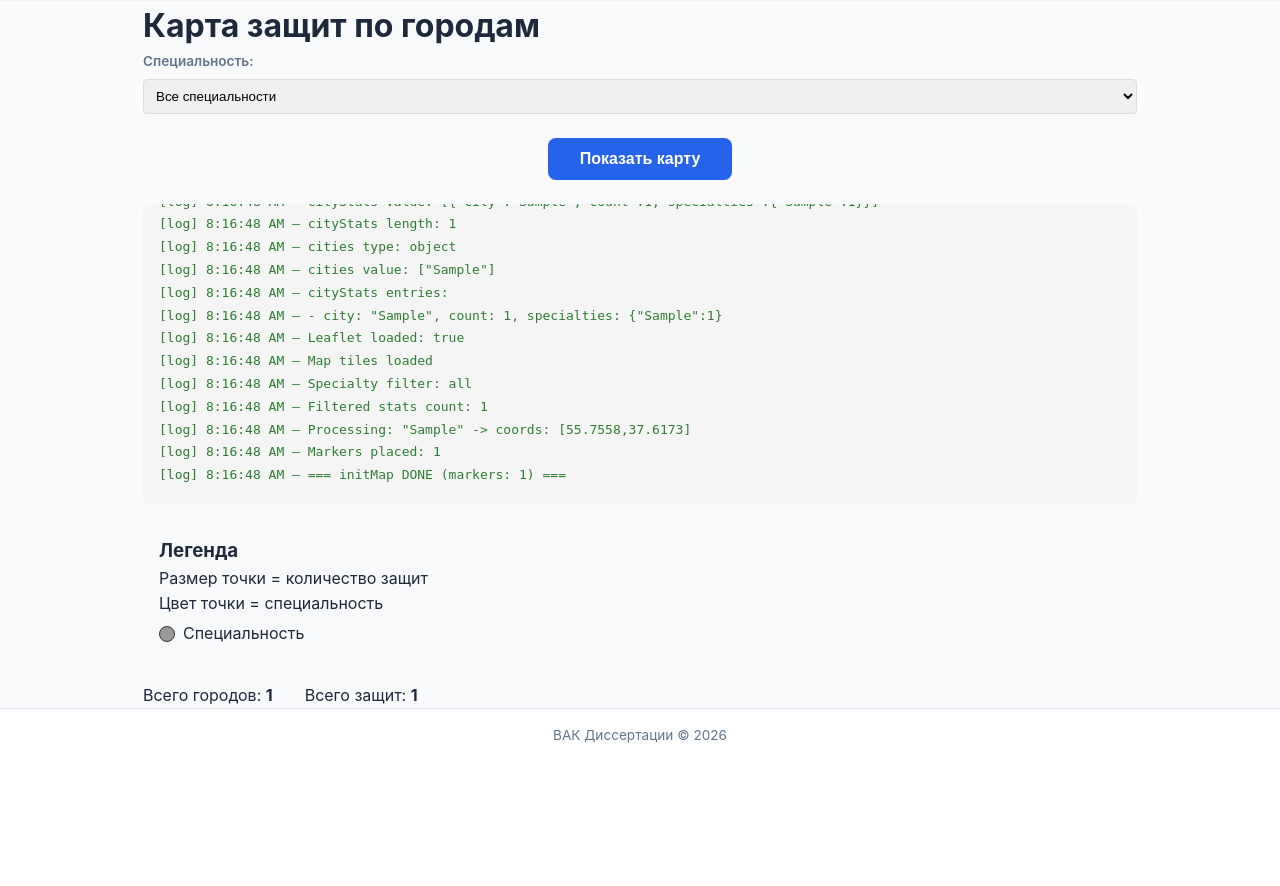
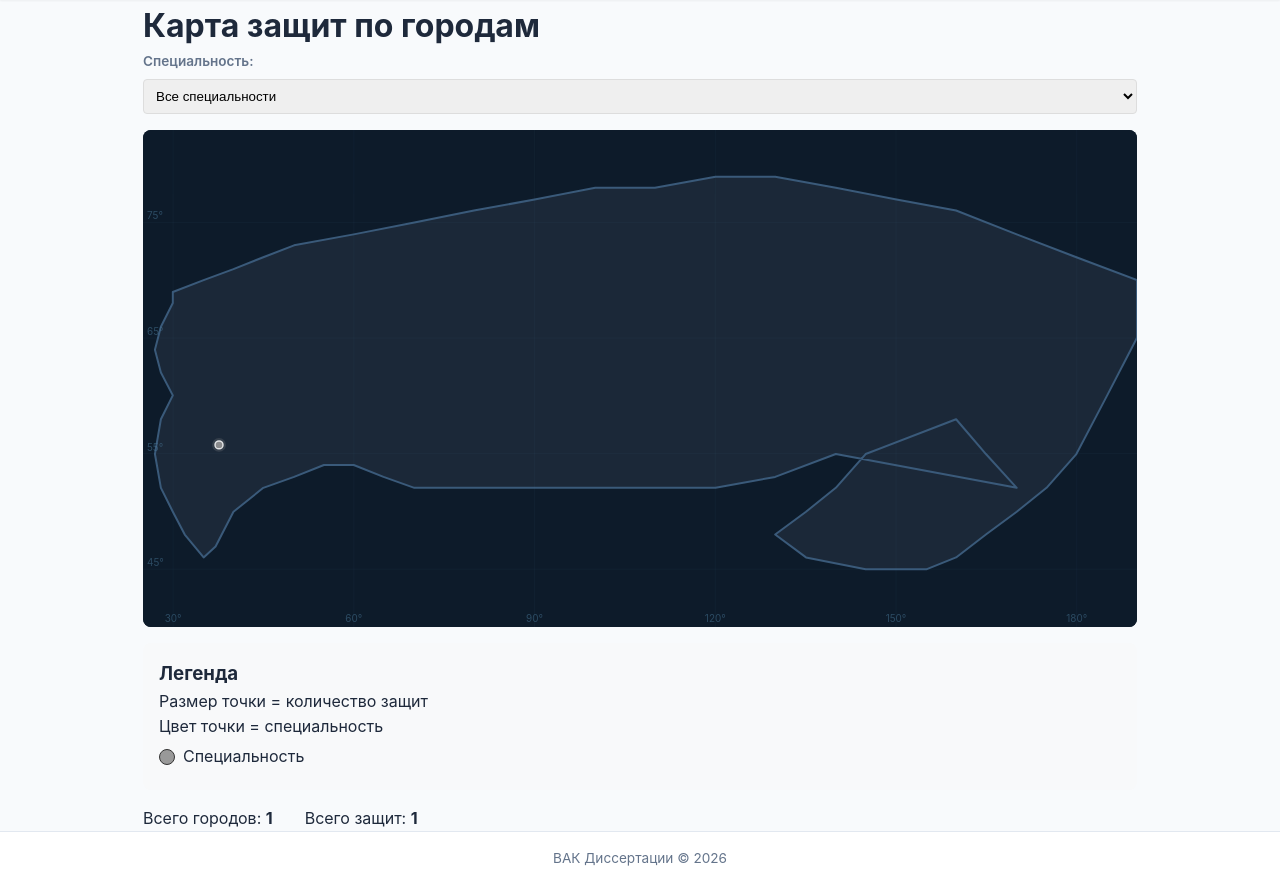
Before and after one commit to danil1online/PySciSeaRes, a Flask app: page /map in a window 1280 px wide. Shown: the part 61-947 px from the top of the page. Before the commit the page ends 804 px from the top, so only its background shows below. Run offline with Flask 3, Linux system fonts and the light colour scheme; the visitor is signed in with stand-in values (Sample User, id 1); tables that the repository leaves empty hold one stand-in row (values such as "Sample post").

Commit message:
fix: fully offline SVG map of Russia with markers
- Replaced Leaflet (requires internet) with pure SVG map
- Russia outline drawn from approximate equirectangular projection
- Markers positioned using real lat/lng → SVG coords
- Grid lines (lat/lng) for orientation
- Tooltips on hover, click opens detail page
- Specialty filter still works
- Zero external dependencies - fully offline

```diff
--- a/templates/map.html
+++ b/templates/map.html
@@ -1,13 +1,5 @@
 {% extends "base.html" %}
 {% block title %}Карта защит{% endblock %}
-{% block extra_head %}
-<link rel="stylesheet" href="https://unpkg.com/leaflet@1.9.4/dist/leaflet.css"
-      integrity="sha256-p4NxAoJBhIIN+hmNHrzRCf9tD/miZyoHS5obTRR9BMY="
-      crossorigin=""/>
-<script src="https://unpkg.com/leaflet@1.9.4/dist/leaflet.js"
-        integrity="sha256-20nQCchB9co0qIjJZRGuk2/Z9VM+kNiyxNV1lvTlZBo="
-        crossorigin=""></script>
-{% endblock %}
 {% block content %}
 <div class="map-page">
     <h1>Карта защит по городам</h1>
@@ -21,13 +13,7 @@
         </div>
     </div>
 
-    <div style="text-align: center; margin: 24px 0;">
-        <button id="show-map-btn" class="btn btn-primary" style="padding: 12px 32px; font-size: 16px;">Показать карту</button>
-    </div>
-
-    <div id="map-debug" style="margin: 16px 0; padding: 16px; background: #f5f5f5; border-radius: 8px; font-family: monospace; font-size: 13px; max-height: 300px; overflow-y: auto; display: none;"></div>
-
-    <div id="map-container" style="height: 70vh; border-radius: 8px; overflow: hidden; margin-top: 16px; display: none;"></div>
+    <div id="map-container" style="position: relative; width: 100%; margin-top: 16px; background: #0d1b2a; border-radius: 8px; overflow: hidden;"></div>
 
     <div class="map-legend" id="map-legend">
         <h3>Легенда</h3>
@@ -111,11 +97,19 @@ const cityCoords = {
     "кашира": [55.3667, 38.3167], "сочи": [43.5855, 39.7231],
 };
 
+// Equirectangular projection → SVG coords
+const LON_MIN = 25, LON_MAX = 190;
+const LAT_MIN = 40, LAT_MAX = 83;
+const SVG_W = 1000, SVG_H = 500;
+
+function lngToX(lng) { return ((lng - LON_MIN) / (LON_MAX - LON_MIN)) * SVG_W; }
+function latToY(lat) { return SVG_H - ((lat - LAT_MIN) / (LAT_MAX - LAT_MIN)) * SVG_H; }
+
 function getCityCoords(city) {
     const lower = city.toLowerCase().trim();
     if (cityCoords[lower]) return cityCoords[lower];
-    const noPrefix = lower.replace(/^г\.\s*/, '');
-    if (cityCoords[noPrefix]) return cityCoords[noPrefix];
+    const clean = lower.replace(/^г\.\s*/, '').replace(/\s*-\s*$/, '');
+    if (cityCoords[clean]) return cityCoords[clean];
     for (const [key, coords] of Object.entries(cityCoords)) {
         if (lower.includes(key) || key.includes(lower)) return coords;
     }
@@ -129,102 +123,182 @@ function getSpecialtyColor(cipher) {
     return specialtyColors[group] || specialtyColors[parts[0]] || "#999";
 }
 
-function log(msg, level) {
-    const debugEl = document.getElementById('map-debug');
-    debugEl.style.display = 'block';
-    const color = level === 'error' ? '#d32f2f' : level === 'warn' ? '#f57c00' : '#2e7d32';
-    debugEl.innerHTML += `<div style="color: ${color}; margin: 2px 0;">[${level || 'log'}] ${new Date().toLocaleTimeString()} — ${msg}</div>`;
-    console[level || 'log'](msg);
-    debugEl.scrollTop = debugEl.scrollHeight;
-}
-
-function initMap() {
-    log('=== initMap START ===', 'log');
-
-    log('cityStats type: ' + typeof cityStats, 'log');
-    log('cityStats value: ' + JSON.stringify(cityStats), 'log');
-    log('cityStats length: ' + (Array.isArray(cityStats) ? cityStats.length : 'N/A'), 'log');
-    log('cities type: ' + typeof cities, 'log');
-    log('cities value: ' + JSON.stringify(cities), 'log');
+function renderMap() {
+    const container = document.getElementById('map-container');
+    container.innerHTML = '';
 
     if (!Array.isArray(cityStats) || cityStats.length === 0) {
-        log('WARNING: cityStats is empty or not an array!', 'warn');
-        log('cityStats raw: ' + cityStats, 'warn');
-        document.getElementById('total-cities').textContent = '0 (empty)';
-        document.getElementById('total-defenses').textContent = '0 (empty)';
-        document.getElementById('map-container').style.display = 'block';
-        document.getElementById('map-container').innerHTML = '<div style="padding: 40px; text-align: center; color: #666;"><h2>Нет данных для отображения</h2><p>В БД нет записей с заполненным полем "city". Запустите <code>python daily_sync.py</code> для обработки авторефератов.</p><p>Или проверьте данные в БД: <code>sqlite3 instance/vak.db "SELECT COUNT(*) FROM adverts WHERE city IS NOT NULL AND city != \'\\";"</code></p></div>';
+        container.innerHTML = '<div style="padding: 60px 20px; text-align: center; color: #8ab;"><h2>Нет данных для отображения</h2><p>В БД нет записей с заполненным полем "city".</p><p>Запустите <code>python daily_sync.py</code> для обработки авторефератов.</p></div>';
+        document.getElementById('total-cities').textContent = '0';
+        document.getElementById('total-defenses').textContent = '0';
         return;
     }
 
-    log('cityStats entries:', 'log');
-    cityStats.forEach(s => {
-        log('  - city: "' + s.city + '", count: ' + s.count + ', specialties: ' + JSON.stringify(s.specialties), 'log');
-    });
+    const ns = 'http://www.w3.org/2000/svg';
+    const svg = document.createElementNS(ns, 'svg');
+    svg.setAttribute('viewBox', `0 0 ${SVG_W} ${SVG_H}`);
+    svg.setAttribute('preserveAspectRatio', 'xMidYMid meet');
+    svg.style.width = '100%';
+    svg.style.height = 'auto';
+    svg.style.display = 'block';
 
-    log('Leaflet loaded: ' + (typeof L !== 'undefined'), 'log');
-    if (typeof L === 'undefined') {
-        document.getElementById('map-container').style.display = 'block';
-        document.getElementById('map-container').innerHTML = '<div style="padding: 40px; text-align: center; color: #d32f2f;"><h2>Ошибка загрузки карты</h2><p>Leaflet.js не загружен. Проверьте подключение к интернету.</p></div>';
-        return;
+    // Background
+    const bg = document.createElementNS(ns, 'rect');
+    bg.setAttribute('width', SVG_W);
+    bg.setAttribute('height', SVG_H);
+    bg.setAttribute('fill', '#0d1b2a');
+    svg.appendChild(bg);
+
+    // Russia outline — equirectangular projection
+    const russiaPath = 'M 30,163 L 61,151 L 91,140 L 121,128 L 152,116 L 212,105 ' +
+        'L 273,93 L 333,81 L 394,70 L 455,58 L 515,58 L 576,47 L 636,47 L 697,58 ' +
+        'L 758,70 L 818,81 L 879,105 L 939,128 L 1000,151 L 1000,209 L 970,267 ' +
+        'L 939,326 L 909,360 L 879,384 L 848,407 L 818,430 L 788,442 L 727,442 ' +
+        'L 667,430 L 636,407 L 667,384 L 697,360 L 727,326 L 818,291 L 848,326 ' +
+        'L 879,360 L 697,326 L 636,349 L 576,360 L 515,360 L 455,360 L 394,360 ' +
+        'L 333,360 L 273,360 L 242,349 L 212,337 L 182,337 L 152,349 L 121,360 ' +
+        'L 91,384 L 73,419 L 61,430 L 42,407 L 30,384 L 18,360 L 12,326 L 18,291 ' +
+        'L 30,267 L 18,244 L 12,221 L 18,198 L 30,174 Z';
+
+    const path = document.createElementNS(ns, 'path');
+    path.setAttribute('d', russiaPath);
+    path.setAttribute('fill', '#1b2838');
+    path.setAttribute('stroke', '#3a5a7a');
+    path.setAttribute('stroke-width', '2');
+    path.setAttribute('stroke-linejoin', 'round');
+    svg.appendChild(path);
+
+    // Grid lines
+    const gridOpacity = '0.12';
+    for (let lon = 30; lon <= 180; lon += 30) {
+        const x = lngToX(lon);
+        const line = document.createElementNS(ns, 'line');
+        line.setAttribute('x1', x); line.setAttribute('y1', 0);
+        line.setAttribute('x2', x); line.setAttribute('y2', SVG_H);
+        line.setAttribute('stroke', '#4a7a9a');
+        line.setAttribute('stroke-width', '0.5');
+        line.setAttribute('opacity', gridOpacity);
+        svg.appendChild(line);
+    }
+    for (let lat = 45; lat <= 80; lat += 10) {
+        const y = latToY(lat);
+        const line = document.createElementNS(ns, 'line');
+        line.setAttribute('x1', 0); line.setAttribute('y1', y);
+        line.setAttribute('x2', SVG_W); line.setAttribute('y2', y);
+        line.setAttribute('stroke', '#4a7a9a');
+        line.setAttribute('stroke-width', '0.5');
+        line.setAttribute('opacity', gridOpacity);
+        svg.appendChild(line);
     }
 
-    const map = L.map('map-container').setView([55.7558, 37.6173], 4);
-    L.tileLayer('https://{s}.tile.openstreetmap.org/{z}/{x}/{y}.png', {
-        attribution: '&copy; OpenStreetMap contributors'
-    }).addTo(map);
-    log('Map tiles loaded', 'log');
+    // Latitude labels
+    for (let lat = 45; lat <= 80; lat += 10) {
+        const y = latToY(lat);
+        const text = document.createElementNS(ns, 'text');
+        text.setAttribute('x', 4);
+        text.setAttribute('y', y - 3);
+        text.setAttribute('fill', '#4a7a9a');
+        text.setAttribute('font-size', '10');
+        text.setAttribute('opacity', '0.5');
+        text.textContent = lat + '°';
+        svg.appendChild(text);
+    }
 
+    // Longitude labels
+    for (let lon = 30; lon <= 180; lon += 30) {
+        const x = lngToX(lon);
+        const text = document.createElementNS(ns, 'text');
+        text.setAttribute('x', x);
+        text.setAttribute('y', SVG_H - 5);
+        text.setAttribute('text-anchor', 'middle');
+        text.setAttribute('fill', '#4a7a9a');
+        text.setAttribute('font-size', '10');
+        text.setAttribute('opacity', '0.5');
+        text.textContent = lon + '°';
+        svg.appendChild(text);
+    }
+
+    // Markers
     const specialtyFilter = document.getElementById('specialty-filter').value;
-    log('Specialty filter: ' + specialtyFilter, 'log');
     const filteredStats = cityStats.filter(s => {
         if (specialtyFilter !== 'all') {
             return s.specialties[specialtyFilter] > 0;
         }
         return true;
     });
-    log('Filtered stats count: ' + filteredStats.length, 'log');
-
-    map.eachLayer(layer => {
-        if (layer instanceof L.Marker || layer instanceof L.CircleMarker) {
-            map.removeLayer(layer);
-        }
-    });
 
     let markerCount = 0;
+    const usedColors = new Set();
+
     filteredStats.forEach(stat => {
         const coords = getCityCoords(stat.city);
-        log('  Processing: "' + stat.city + '" -> coords: ' + JSON.stringify(coords), 'log');
         if (!coords) return;
+        const x = lngToX(coords[1]);
+        const y = latToY(coords[0]);
+        if (x < 10 || x > SVG_W - 10 || y < 10 || y > SVG_H - 10) return;
 
-        const radius = Math.max(8, Math.min(30, Math.sqrt(stat.count) * 4));
+        const radius = Math.max(4, Math.min(20, Math.sqrt(stat.count) * 3));
         const primarySpecialty = Object.entries(stat.specialties)
             .sort((a, b) => b[1] - a[1])[0];
         const color = getSpecialtyColor(primarySpecialty[0]);
+        usedColors.add(color);
 
-        const marker = L.circleMarker(coords, {
-            radius: radius, fillColor: color, color: '#333',
-            weight: 1, opacity: 1, fillOpacity: 0.7
-        }).addTo(map);
+        const g = document.createElementNS(ns, 'g');
+        g.style.cursor = 'pointer';
+
+        // Glow
+        const glow = document.createElementNS(ns, 'circle');
+        glow.setAttribute('cx', x); glow.setAttribute('cy', y);
+        glow.setAttribute('r', radius + 3);
+        glow.setAttribute('fill', color);
+        glow.setAttribute('opacity', '0.2');
+        g.appendChild(glow);
+
+        // Main dot
+        const circle = document.createElementNS(ns, 'circle');
+        circle.setAttribute('cx', x); circle.setAttribute('cy', y);
+        circle.setAttribute('r', radius);
+        circle.setAttribute('fill', color);
+        circle.setAttribute('stroke', '#fff');
+        circle.setAttribute('stroke-width', '1.5');
+        circle.setAttribute('opacity', '0.85');
+        g.appendChild(circle);
+
+        // Title tooltip
+        const title = document.createElementNS(ns, 'title');
+        title.textContent = `${stat.city} — ${stat.count} защит`;
+        g.appendChild(title);
+
+        // Label for big markers
+        if (radius >= 8) {
+            const label = document.createElementNS(ns, 'text');
+            label.setAttribute('x', x);
+            label.setAttribute('y', y - radius - 6);
+            label.setAttribute('text-anchor', 'middle');
+            label.setAttribute('fill', '#e0e0e0');
+            label.setAttribute('font-size', '10');
+            label.setAttribute('font-weight', 'bold');
+            label.style.pointerEvents = 'none';
+            label.textContent = stat.city;
+            g.appendChild(label);
+        }
+
+        // Click → detail page
+        g.addEventListener('click', () => {
+            const link = document.createElement('a');
+            link.href = `/detail/${encodeURIComponent(stat.city)}`;
+            link.target = '_blank';
+            link.click();
+        });
+
+        svg.appendChild(g);
         markerCount++;
-
-        const tooltip = `<strong>${stat.city}</strong><br>` +
-            `Всего защит: ${stat.count}<br>` +
-            `Специальности: ${Object.entries(stat.specialties).map(([s, c]) => `${s}: ${c}`).join(', ')}`;
-        marker.bindTooltip(tooltip, { sticky: true });
-        marker.bindPopup(`<strong>${stat.city}</strong><br>Защит: ${stat.count}<br>${Object.entries(stat.specialties).map(([s, c]) => `${s}: ${c} защит`).join('<br>')}`);
     });
 
-    log('Markers placed: ' + markerCount, 'log');
+    container.appendChild(svg);
     document.getElementById('total-cities').textContent = filteredStats.length;
     document.getElementById('total-defenses').textContent = filteredStats.reduce((sum, s) => sum + s.count, 0);
 
-    const usedColors = new Set();
-    filteredStats.forEach(s => {
-        const primarySpecialty = Object.entries(s.specialties)
-            .sort((a, b) => b[1] - a[1])[0];
-        if (primarySpecialty) usedColors.add(getSpecialtyColor(primarySpecialty[0]));
-    });
     const legendHtml = Array.from(usedColors).map(color =>
         `<div style="display: flex; align-items: center; gap: 8px; margin: 4px 0;">
             <div style="width: 16px; height: 16px; border-radius: 50%; background: ${color}; border: 1px solid #333;"></div>
@@ -232,20 +306,10 @@ function initMap() {
         </div>`
     ).join('');
     document.getElementById('legend-colors').innerHTML = legendHtml;
-
-    log('=== initMap DONE (markers: ' + markerCount + ') ===', 'log');
 }
 
-document.getElementById('specialty-filter').addEventListener('change', initMap);
+document.getElementById('specialty-filter').addEventListener('change', renderMap);
 
-document.getElementById('show-map-btn').addEventListener('click', function() {
-    this.style.display = 'none';
-    document.getElementById('map-container').style.display = 'block';
-    log('Button "Показать карту" clicked', 'log');
-// initMap() called on button click
-});
-
-// Populate specialty filter with full cipher codes
 const specialtyFilter = document.getElementById('specialty-filter');
 specialtyGroups.forEach(group => {
     if (group.specialties) {
@@ -258,7 +322,7 @@ specialtyGroups.forEach(group => {
     }
 });
 
-initMap();
+renderMap();
 </script>
 <style>
 .map-page { max-width: 1200px; margin: 0 auto; }
```
Also changed, not shown: 2 other files.
